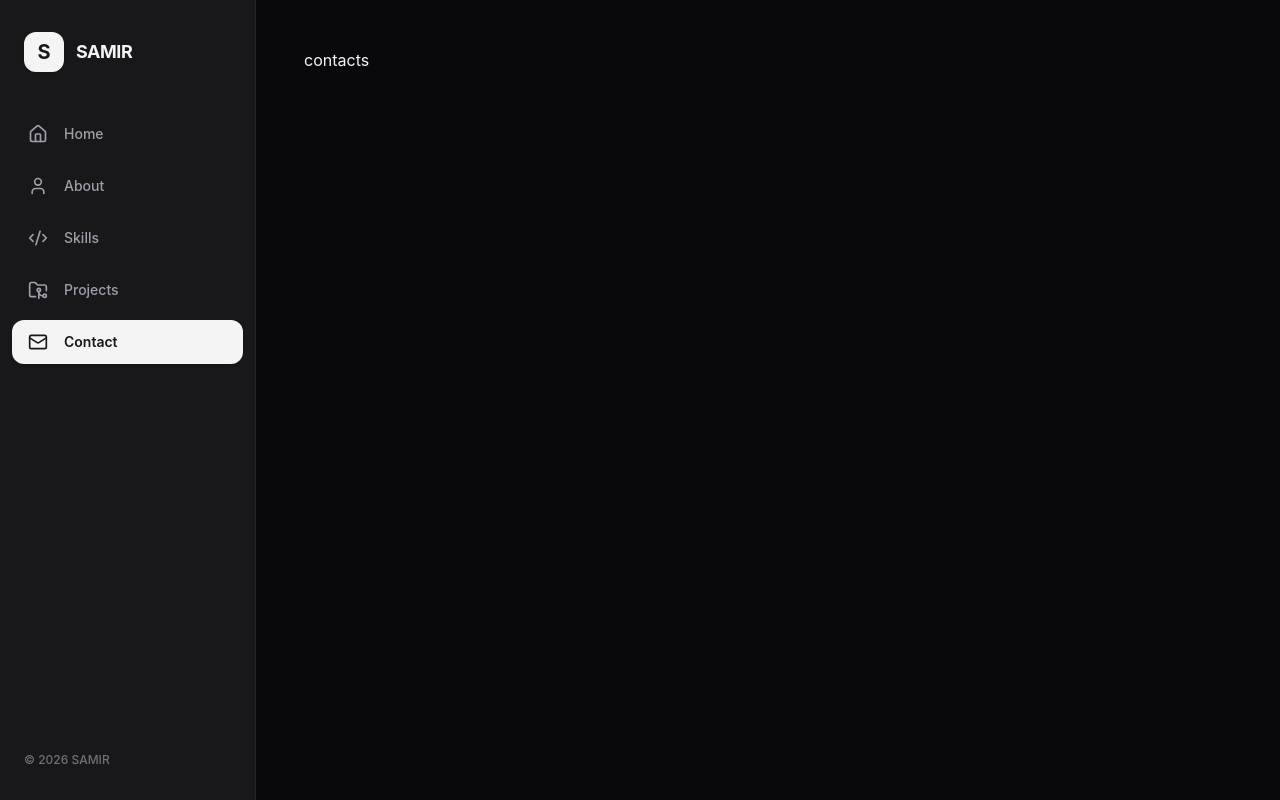
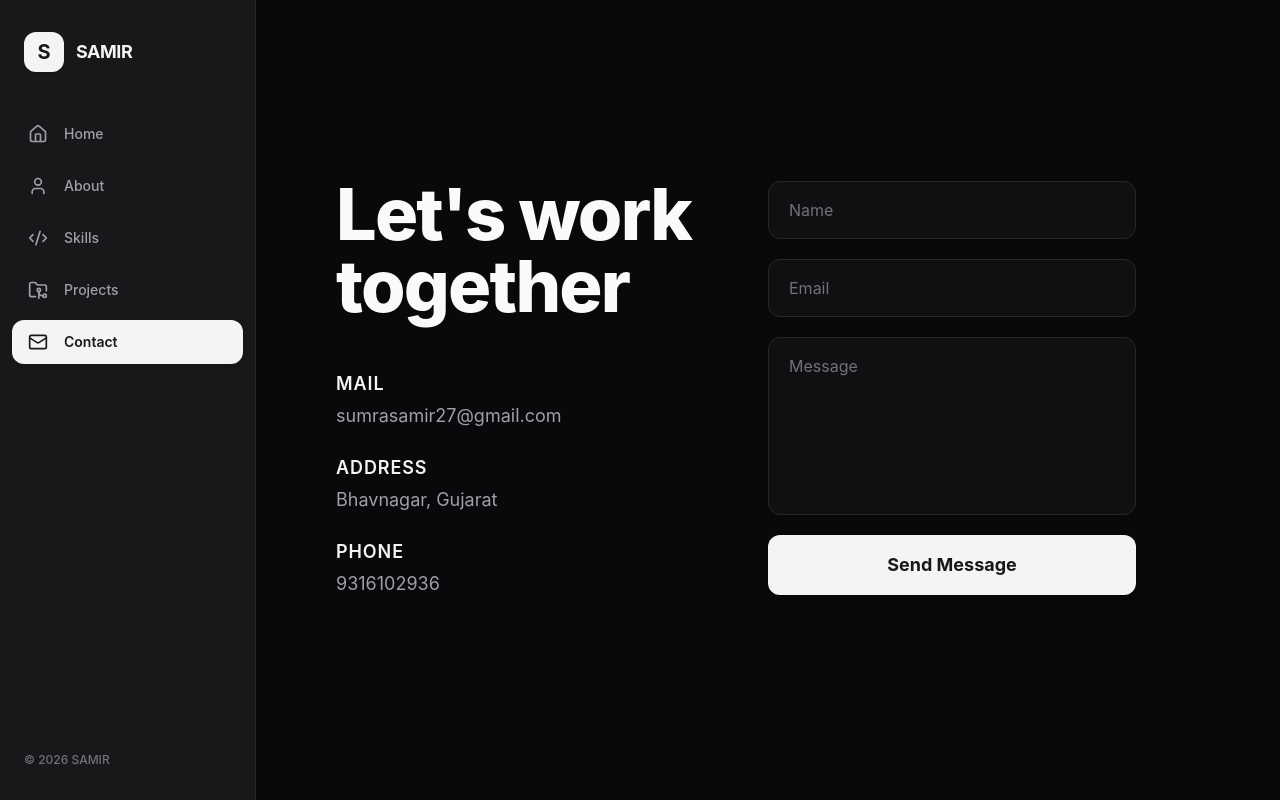
Before and after one commit to samir-27/portfolio-v3, a React (Vite) app: page /contacts in a window 1280 px wide. Built offline with nearby package versions, Linux system fonts and the light colour scheme.

Commit message:
contact section added

```diff
--- a/package.json
+++ b/package.json
@@ -10,12 +10,14 @@
     "preview": "vite preview"
   },
   "dependencies": {
+    "@emailjs/browser": "^4.4.1",
     "@tailwindcss/vite": "^4.3.3",
     "framer-motion": "^12.42.2",
     "lucide-react": "^1.25.0",
     "react": "^19.2.7",
     "react-dom": "^19.2.7",
     "react-router-dom": "^7.18.1",
+    "react-toastify": "^11.1.0",
     "tailwindcss": "^4.3.3"
   },
   "devDependencies": {
--- a/src/pages/Contacts.jsx
+++ b/src/pages/Contacts.jsx
@@ -1,9 +1,152 @@
-import React from 'react'
+import React, { useRef } from 'react';
+import { motion } from 'framer-motion';
+import emailjs from '@emailjs/browser';
+import { toast, ToastContainer } from 'react-toastify';
+import 'react-toastify/dist/ReactToastify.css';
 
-const contacts = () => {
-  return (
-    <div>contacts</div>
-  )
-}
+const Contacts = () => {
+    const formRef = useRef();
 
-export default contacts
+    const variants = {
+        initial: { x: 0, opacity: 0 },
+        animate: {
+            x: 0,
+            opacity: 1,
+            transition: { duration: 0.5, staggerChildren: 0.2 },
+        },
+    };
+
+    const sendEmail = (e) => {
+        e.preventDefault();
+
+        emailjs
+            .sendForm('service_yfu2moa', 'template_ibn1m1k', formRef.current, {
+                publicKey: 'MNSEq5oU0PxR8GkCO',
+            })
+            .then(
+                () => {
+                    toast.success("Message sent successfully!");
+                    formRef.current.reset();
+                },
+                (error) => {
+                    console.log('FAILED...', error.text);
+                    toast.error("Failed to send message.");
+                }
+            );
+    };
+
+    return (
+        <motion.div
+            variants={variants}
+            initial="initial"
+            whileInView="animate"
+            // Replaced text-white with standard layout padding/sizing
+            className="min-h-[85vh] w-full flex flex-col lg:flex-row items-center justify-center gap-16 py-12 px-4 lg:px-8"
+        >
+            <div className="w-full max-w-6xl flex flex-col lg:flex-row gap-16 items-center">
+
+                {/* Contact Info (Left Side) */}
+                <motion.div variants={variants} className="w-full lg:w-1/2 flex flex-col gap-8">
+                    <motion.h1 variants={variants} className="text-5xl lg:text-7xl font-extrabold text-zinc-50 tracking-tight">
+                        Let's work <br className="hidden lg:block"/> together
+                    </motion.h1>
+
+                    <motion.div variants={variants} className="space-y-6 mt-4">
+                        <motion.div variants={variants} className="flex flex-col gap-1">
+                            {/* Updated from purple to zinc-100 */}
+                            <h2 className="font-semibold text-zinc-100 text-lg uppercase tracking-wider">Mail</h2>
+                            {/* Updated from white/80 to zinc-400 */}
+                            <p className="text-zinc-400 text-lg">sumrasamir27@gmail.com</p>
+                        </motion.div>
+
+                        <motion.div variants={variants} className="flex flex-col gap-1">
+                            <h2 className="font-semibold text-zinc-100 text-lg uppercase tracking-wider">Address</h2>
+                            <p className="text-zinc-400 text-lg">Bhavnagar, Gujarat</p>
+                        </motion.div>
+
+                        <motion.div variants={variants} className="flex flex-col gap-1">
+                            <h2 className="font-semibold text-zinc-100 text-lg uppercase tracking-wider">Phone</h2>
+                            <p className="text-zinc-400 text-lg">9316102936</p>
+                        </motion.div>
+                    </motion.div>
+                </motion.div>
+
+                {/* Contact Form (Right Side) */}
+                <div className="w-full lg:w-1/2 relative z-0 flex justify-center">
+
+                    {/* SVG Animation Background */}
+                    <motion.div
+                        initial={{ opacity: 1 }}
+                        whileInView={{ opacity: 0 }}
+                        transition={{ delay: 3, duration: 1 }}
+                        viewport={{ once: true }}
+                        className="absolute top-1/2 left-1/2 transform -translate-x-1/2 -translate-y-1/2 pointer-events-none"
+                    >
+                        <svg width="350px" height="350px" viewBox="0 0 24 24" fill="none">
+                            <motion.path
+                                initial={{ pathLength: 0 }}
+                                whileInView={{ pathLength: 1 }}
+                                transition={{ duration: 4, ease: 'easeInOut' }}
+                                viewport={{ once: true }}
+                                d="M16 12C16 14.2091 14.2091 16 12 16C9.79086 16 8 14.2091 8 12C8 9.79086 9.79086 8 12 8C14.2091 8 16 9.79086 16 12ZM16 12V13.5C16 14.8807 17.1193 16 18.5 16V16C19.8807 16 21 14.8807 21 13.5V12C21 7.02944 16.9706 3 12 3C7.02944 3 3 7.02944 3 12C3 16.9706 7.02944 21 12 21H16"
+                                // Changed from stroke-purple-500 to a clean zinc-500
+                                className="stroke-zinc-500 stroke-1"
+                                fill="none"
+                                strokeLinecap="round"
+                                strokeLinejoin="round"
+                            />
+                        </svg>
+                    </motion.div>
+
+                    <div className="z-50 w-full max-w-md">
+                        <motion.form
+                            ref={formRef}
+                            onSubmit={sendEmail}
+                            initial={{ opacity: 0 }}
+                            whileInView={{ opacity: 1 }}
+                            viewport={{ once: true }}
+                            transition={{ delay: 4, duration: 1 }}
+                            className="w-full flex flex-col gap-5"
+                        >
+                            {/* Updated Input Styling */}
+                            <input
+                                type="text"
+                                placeholder="Name"
+                                name="name"
+                                required
+                                className="w-full px-5 py-4 bg-zinc-900/50 border border-zinc-800 rounded-xl placeholder-zinc-500 text-zinc-100 focus:outline-none focus:border-zinc-600 focus:bg-zinc-900 transition-colors"
+                            />
+                            <input
+                                type="email"
+                                placeholder="Email"
+                                name="email"
+                                required
+                                className="w-full px-5 py-4 bg-zinc-900/50 border border-zinc-800 rounded-xl placeholder-zinc-500 text-zinc-100 focus:outline-none focus:border-zinc-600 focus:bg-zinc-900 transition-colors"
+                            />
+                            <textarea
+                                rows={6}
+                                placeholder="Message"
+                                name="message"
+                                required
+                                className="w-full px-5 py-4 bg-zinc-900/50 border border-zinc-800 rounded-xl placeholder-zinc-500 text-zinc-100 resize-none focus:outline-none focus:border-zinc-600 focus:bg-zinc-900 transition-colors"
+                            ></textarea>
+
+                            {/* Updated Button Styling */}
+                            <button
+                                type="submit"
+                                className="w-full bg-zinc-100 text-zinc-900 py-4 rounded-xl font-bold text-lg hover:bg-white hover:scale-[1.02] transition-all duration-300 shadow-lg"
+                            >
+                                Send Message
+                            </button>
+                        </motion.form>
+                    </div>
+                </div>
+            </div>
+
+            {/* Toast Container */}
+            <ToastContainer position="bottom-right" autoClose={3000} theme="dark" />
+        </motion.div>
+    );
+};
+
+export default Contacts;
```
Also changed, not shown: 1 other file (tests, documents, lock files or other folders).
